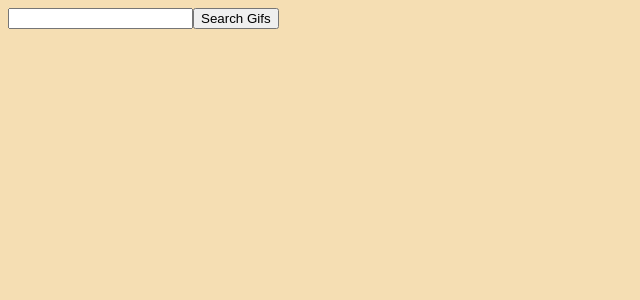
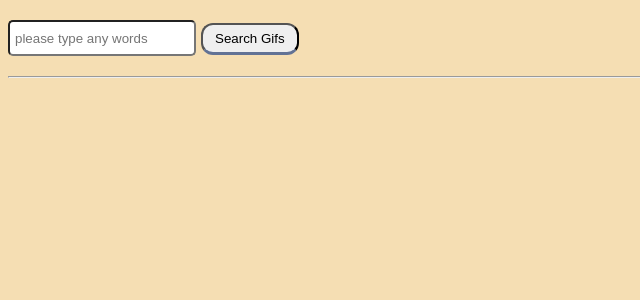
Before and after one commit to kkeeth/studying-react-redux, a React (Create React App) app in the folder react-redux-thunk/: page / in a window 1280 px wide. Shown: the top 300 px of the page, without its empty margins (0-640 px from the left). Built offline with nearby package versions, Linux system fonts and the light colour scheme.

Commit message:
styling: input and submit button's style

```diff
--- a/react-redux-thunk/src/App.js
+++ b/react-redux-thunk/src/App.js
@@ -1,12 +1,13 @@
 import React from "react";
 
-import ImageList from "./containers/imageList";
+import ImageList from "./containers/ImageList";
 import Search from "./containers/search";
 
 const App = () => {
   return (
     <div>
       <Search />
+      <hr />
       <ImageList />
     </div>
   );
--- a/react-redux-thunk/src/components/Search.js
+++ b/react-redux-thunk/src/components/Search.js
@@ -8,9 +8,12 @@ class Search extends React.Component {
   render() {
     const { buttonText } = this.props;
     return (
-      <div>
+      <div className="search">
         <form onSubmit={this.handleSubmit}>
-          <input value={this.state.title} onChange={this.handleChange} />
+          <input
+            type="text"
+            placeholder="please type any words"
+            value={this.state.title} onChange={this.handleChange} />
           <input type="submit" value={buttonText} />
         </form>
       </div>
--- a/react-redux-thunk/src/styles/common.css
+++ b/react-redux-thunk/src/styles/common.css
@@ -1,6 +1,35 @@
 body {
   font-family: Josefin-sans;
   background: wheat;
+}
+
+.search {
+  margin: 20px auto;
+}
+
+.search input[type='text'] {
+  margin-right: 5px;
+  border-radius: 5px;
+  height: 30px;
+  padding-left: 5px;
+}
+.search input[type='submit'] {
+  border-radius: 12px;
+  padding: 6px 12px;
+  border-bottom: solid 3px #627295;
+}
+.search input[type='submit']:active {
+  -webkit-transform: translateY(3px);
+  transform: translateY(4px);
+  box-shadow: 0px 0px 1px rgba(0, 0, 0, 0.2);
+  border-bottom: none;
+}
+.search input[type='submit']:focus {
+  outline: none;
+}
+
+.search input[type='submit']:hover {
+  cursor: pointer;
 }
 
 .list {
```
